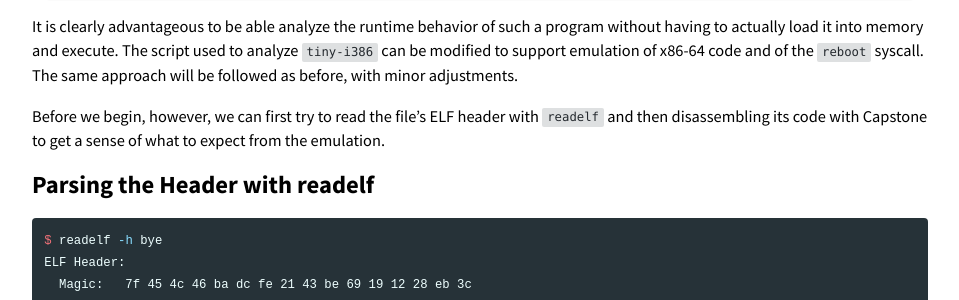
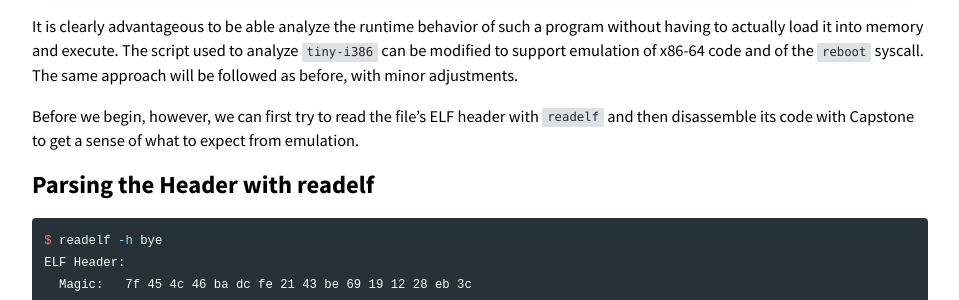
Before and after one commit to BinaryResearch/BinaryResearch.github.io, a Jekyll site: the page built from _posts/2019-09-17-Analyzing-ELF-Binaries-with-Malformed-Headers-Part-1-Emulating-Tiny-Programs.md, in a window 1280 px wide and 900 px high, scrolled down 6791 px. Shown: the part 154-454 px from the top of the window, without its empty margins (160-1119 px from the left). Built offline with Jekyll 4.4.1, drawn with Linux system fonts in a browser that asks for light colours.

Commit message:
minor edits

```diff
--- a/_posts/2019-09-17-Analyzing-ELF-Binaries-with-Malformed-Headers-Part-1-Emulating-Tiny-Programs.md
+++ b/_posts/2019-09-17-Analyzing-ELF-Binaries-with-Malformed-Headers-Part-1-Emulating-Tiny-Programs.md
@@ -287,8 +287,8 @@ It is clearly advantageous to be able analyze the runtime behavior of such a pro
 The script used to analyze `tiny-i386` can be modified to support emulation of x86-64 code and of the `reboot` syscall. The same approach will be followed
 as before, with minor adjustments.
 
-Before we begin, however, we can first try to read the file's ELF header with `readelf` and then disassembling its code with Capstone to get a sense of
-what to expect from the emulation.
+Before we begin, however, we can first try to read the file's ELF header with `readelf` and then disassemble its code with Capstone to get a sense of
+what to expect from emulation.
 
 ### Parsing the Header with readelf
 
```
